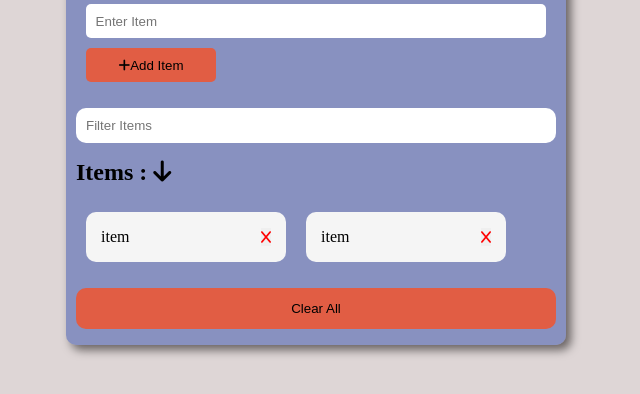
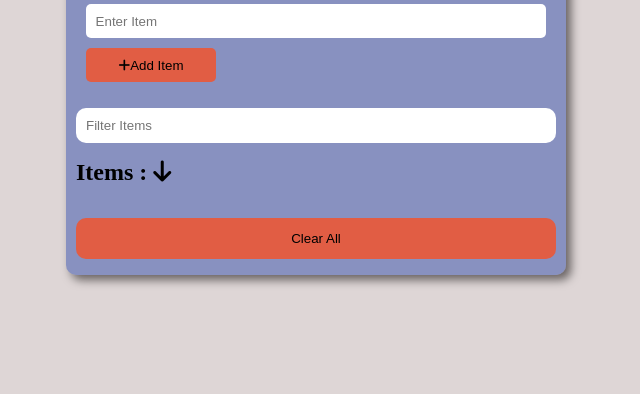
Before and after one commit to SanjeevKumar3662/todoApp, a plain HTML site: page index.html in a window 1280 px wide. Shown: the part 134-528 px from the top of the page, without its empty margins (324-964 px from the left). Drawn offline with Linux system fonts and the light colour scheme.

Commit message:
removed the dummy text for list items

```diff
--- a/index.html
+++ b/index.html
@@ -42,7 +42,7 @@
       <h2>Items : <i class="fa fa-arrow-down"></i></h2>
 
       <ul class="list" id="list">
-        <li class="list-item">
+        <!-- <li class="list-item">
           item
           <button><i class="fa fa-x"></i></button>
         </li>
@@ -50,7 +50,7 @@
         <li>
           item
           <button><i class="fa fa-x"></i></button>
-        </li>
+        </li> -->
       </ul>
       <button class="clear-btn">Clear All</button>
     </div>
```
